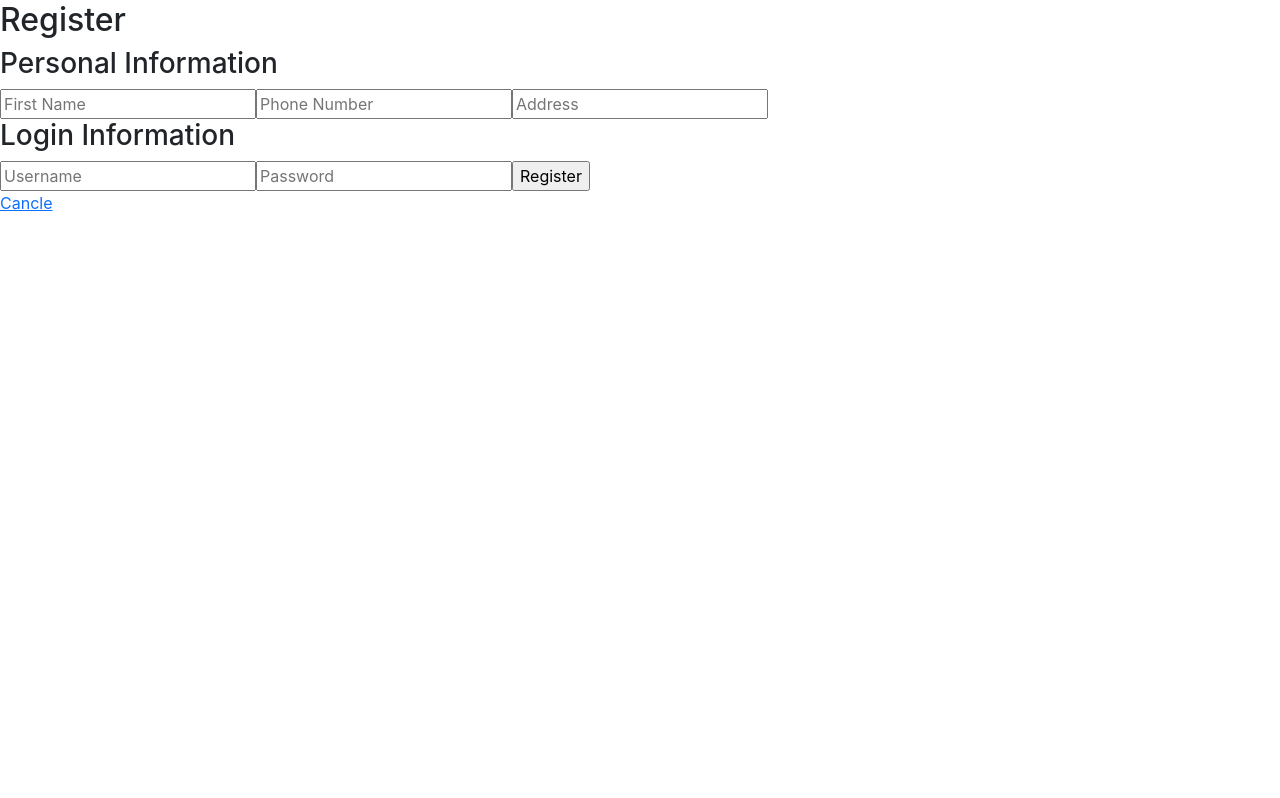
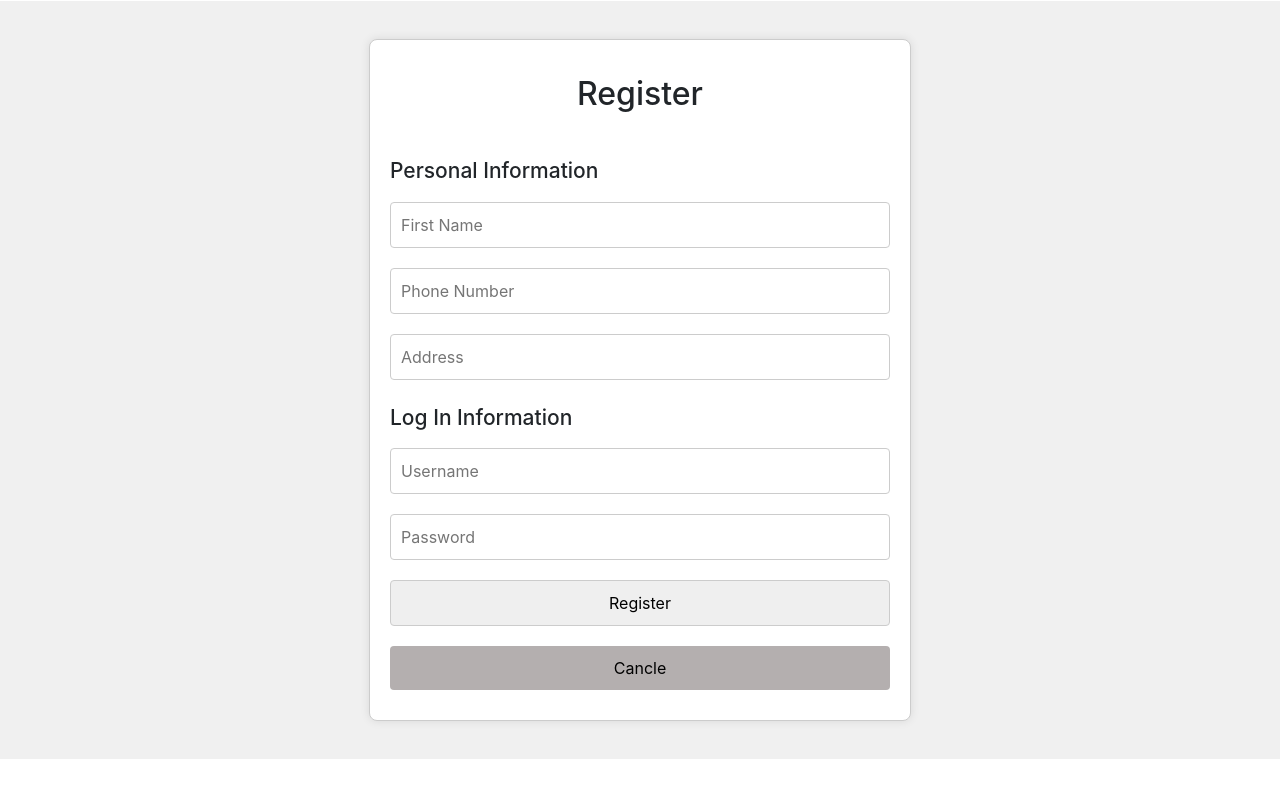
Before and after one commit to RolanFirmans/Massive-Project, a React (Vite) app in the folder asikteen_co_real/: page /SigninPage in a window 1280 px wide. Built offline with nearby package versions, Linux system fonts and the light colour scheme.

Commit message:
login page, signin page update 1

```diff
--- a/asikteen_co_real/src/pages/HomePage.jsx
+++ b/asikteen_co_real/src/pages/HomePage.jsx
@@ -103,14 +103,14 @@ const Categories = () => {
         <img src={men} alt="Men's Category" />
         <div className="category-content">
           <h2>Men's</h2>
-          <a href="#" className="shop-now">Shop Now</a>
+          <a href="/MenPage" className="shop-now">Shop Now</a>
         </div>
       </div>
       <div className="category category2">
         <img src={women} alt="Women's Category" />
         <div className="category-content">
           <h2>Women's</h2>
-          <a href="#" className="shop-now">Shop Now</a>
+          <a href="/WomenPage" className="shop-now">Shop Now</a>
         </div>
       </div>
     </div>
--- a/asikteen_co_real/src/pages/Login/Login.css
+++ b/asikteen_co_real/src/pages/Login/Login.css
@@ -1,3 +1,61 @@
+.cont-log {
+    display: flex;
+    justify-content: center;
+    align-items: center;
+    height: 100vh;
+    margin: 0;
+    font-family: Arial, sans-serif;
+    background-color: #f0f0f0;
+}
+
+.login-container {
+    display: flex;
+    flex-direction: column;
+    align-items: center;
+    padding: 20px;
+    background-color: #ffffff;
+    border: 1px solid #ccc;
+    border-radius: 8px;
+    box-shadow: 0 0 10px rgba(0, 0, 0, 0.1);
+}
+
 .h2-login {
     text-align: center;
+    margin-bottom: 20px;
 }
+
+.form-login {
+    display: flex;
+    flex-direction: column;
+    align-items: center;
+}
+
+.form-login input[type="text"],
+.form-login input[type="password"],
+.form-login input[type="submit"] {
+    width: 500px;
+    padding: 10px;
+    margin: 10px 0;
+    border: 1px solid #ccc;
+    border-radius: 4px;
+    box-sizing: border-box;
+}
+
+.login-container2 {
+    text-align: center;
+    margin-top: 27px;
+}
+
+.h4-login {
+    margin-top: 30px;
+    font-size: 12px;
+}
+
+.p-login {
+    font-size: 19px;
+}
+
+.p-login a {
+    text-decoration: none;
+    color: black;
+}
--- a/asikteen_co_real/src/pages/Login/LoginPage.jsx
+++ b/asikteen_co_real/src/pages/Login/LoginPage.jsx
@@ -8,19 +8,18 @@ const LoginPage = () => {
     };
 
     return (
-        <div>
-            <div>
-                <h2 className="h2-login">Login</h2>
-                <div>
-                    <form onSubmit={handleSubmit}>
+        <div className="cont-log">
+            <div className="login-container">
+            <h2 className="h2-login">Login</h2>
+                    <form onSubmit={handleSubmit} className="form-login">
                         <input type="text" name="email" placeholder="Email" required />
                         <input type="password" name="pass" placeholder="Password" required />
-                        <input type="submit" name="login" value="Masuk" />
+                        <input type="submit" name="login" value="Login" />
                     </form>
-                </div>
-                <h4>Belum terdaftar?</h4>
-                <p><a href="/SigninPage">Daftar Sekarang</a></p>
+                <h4 className="h4-login">NOT REGISTERED?</h4>
+                <p className="p-login"><a href="/SigninPage">Register Now</a></p>
             </div>
+
         </div>
     );
 };
--- a/asikteen_co_real/src/pages/Signin/Signin.css
+++ b/asikteen_co_real/src/pages/Signin/Signin.css
@@ -1,3 +1,81 @@
-.Container h2 {
+.cont-reg {
+    display: flex;
+    justify-content: center;
+    align-items: center;
+    margin: 0;
+    font-family: Arial, sans-serif;
+    background-color: #f0f0f0;
+}
+
+.register-container {
+    display: flex;
+    flex-direction: column;
+    align-items: center;
+    padding: 20px;
+    background-color: #ffffff;
+    border: 1px solid #ccc;
+    border-radius: 8px;
+    box-shadow: 0 0 10px rgba(0, 0, 0, 0.1);
+   margin-top: 38px;
+   margin-bottom: 38px;
+}
+
+.h2-register {
+    text-align: center;
+    margin-bottom: 30px;
+    margin-top: 15px;
+}
+
+.form-register {
+    display: flex;
+    flex-direction: column;
+    align-items: flex-start;
+}
+
+.form-register input[type="text"],
+.form-register input[type="password"],
+.form-register input[type="submit"] {
+    width: 500px;
+    padding: 10px;
+    margin: 10px 0;
+    border: 1px solid #ccc;
+    border-radius: 4px;
+    box-sizing: border-box;
+}
+
+.register-container2 {
+    text-align: center;
+    margin-top: 27px;
+}
+
+.register-container2 p {
+    font-size: 28px;
+}
+
+.form-register h3 {
     text-align: left;
+    font-size: 21px;
+    margin-top: 15px;
 }
+
+.p-register {
+    text-align: center;
+    width: 500px;
+    padding: 10px 20px;
+    margin: 10px 0;
+    background-color: rgb(180, 175, 175);
+    border: none;
+    border-radius: 4px;
+    box-sizing: border-box;
+    cursor: pointer;
+    transition: background-color 0.3s ease;
+}
+
+.p-register a {
+    text-decoration: none;
+    color: black;
+}
+
+.p-register:hover {
+    background-color: #ccc;
+}
--- a/asikteen_co_real/src/pages/Signin/SigninPage.jsx
+++ b/asikteen_co_real/src/pages/Signin/SigninPage.jsx
@@ -7,24 +7,21 @@ const SigninPage = () => {
     };
 
     return (
-        <div>
-            <div>
-                <h2>Register</h2>
-                <div>
-                    <form onSubmit={handleSubmit}>
+        <div className="cont-reg">
+                <div className="register-container">
+                <h2 className="h2-register">Register</h2>
+                    <form onSubmit={handleSubmit} className="form-register">
                         <h3>Personal Information</h3>
                         <input type="text" name="name" placeholder="First Name" required />
                         <input type="text" name="phone" placeholder="Phone Number" required />
                         <input type="text" name="address" placeholder="Address" required />
-                        <h3>Login Information</h3>
+                        <h3>Log In Information</h3>
                         <input type="text" name="username" placeholder="Username" required />
                         <input type="password" name="pass" placeholder="Password" required />
                         <input type="submit" name="register" value="Register" />
-                        <p><a href="/LoginPage">Cancle</a></p>
                     </form>
+                    <p className="p-register"><a href="/LoginPage">Cancle</a></p>
                 </div>
-
-            </div>
         </div>
     );
 };
```
Also changed, not shown: asikteen_co_real/src/assets/img/preloved-img.png (added).
